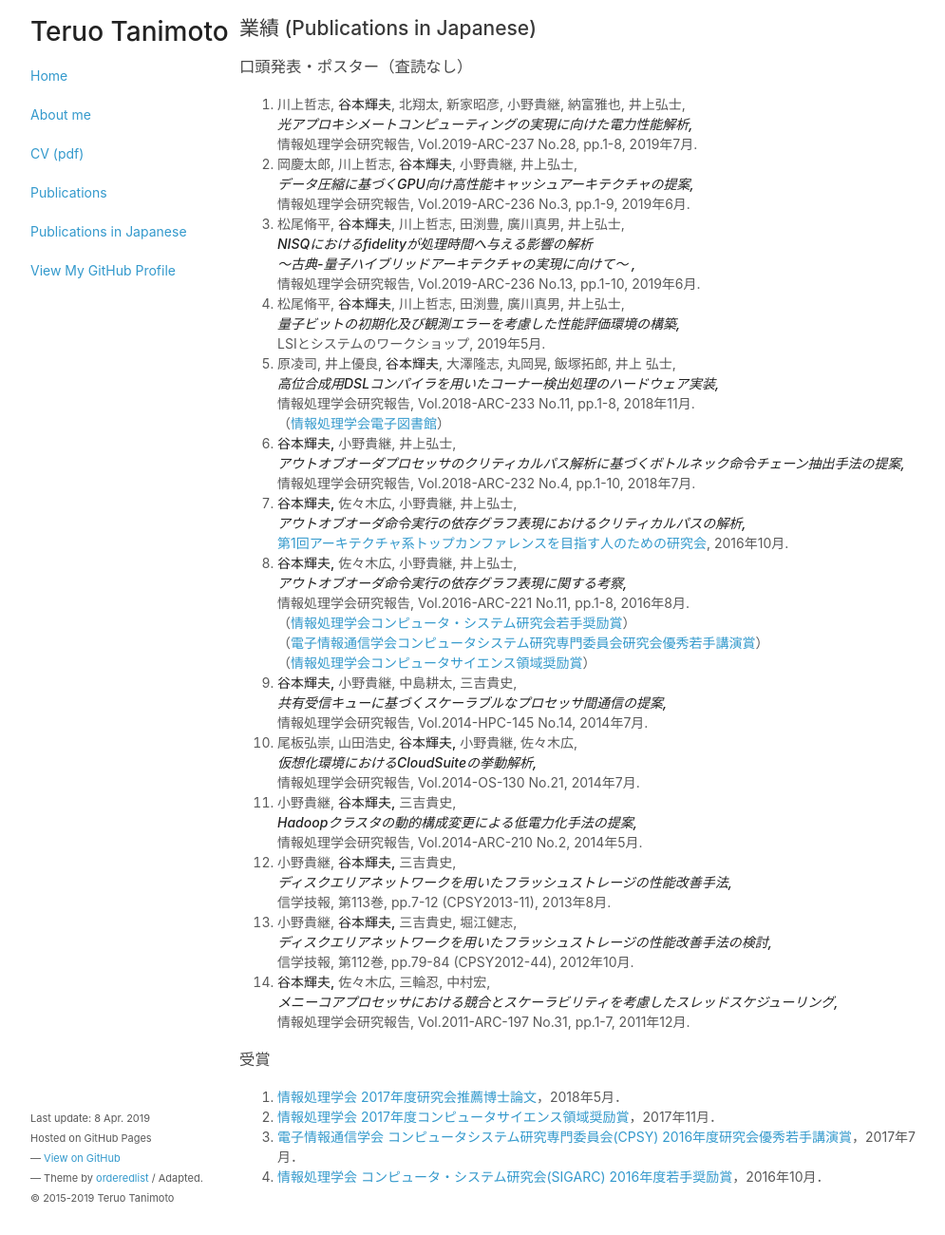
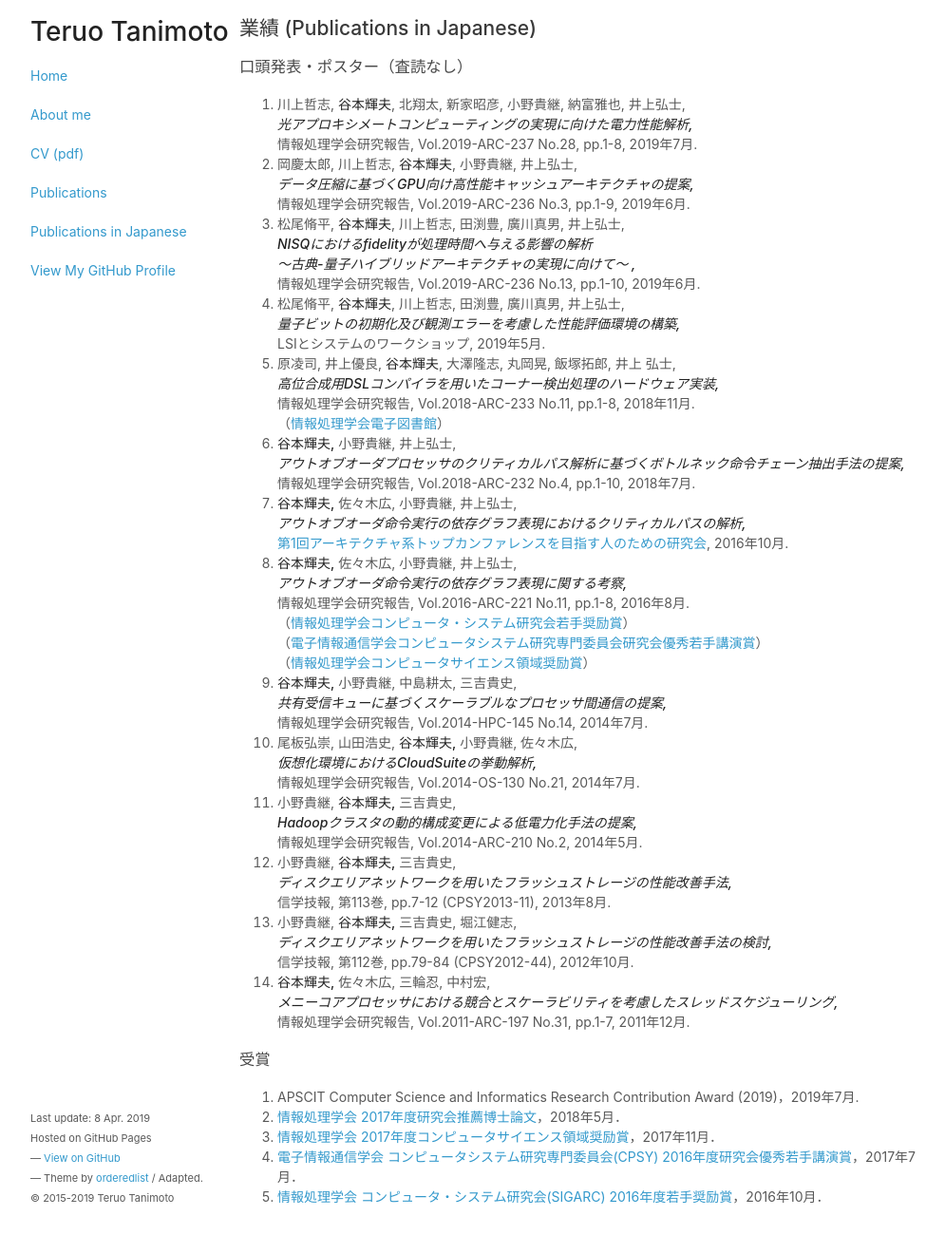
Before and after one commit to teruo41/teruo41.github.io, a Jekyll site: the page built from pubsj.md, in a window 1280 px wide and 1300 px high. Shown: the whole window at 95% size, without its empty margins (138-1133 px from the left). Built offline with Jekyll 4.4.1, drawn with Linux system fonts in a browser that asks for light colours.

Commit message:
Updated APSCIT award

```diff
--- a/pubsj.md
+++ b/pubsj.md
@@ -70,6 +70,8 @@ title: Publications in Japanese
 
 ### 受賞
 
+0. APSCIT Computer Science and Informatics Research Contribution Award (2019)，2019年7月.
+
 0. [情報処理学会 2017年度研究会推薦博士論文](http://ipsj.or.jp/magazine/hakase/2017/ARC04.html)，2018年5月．
 
 0. [情報処理学会 2017年度コンピュータサイエンス領域奨励賞](http://www.ipsj.or.jp/award/cs-award-2017.html)，2017年11月．
```
